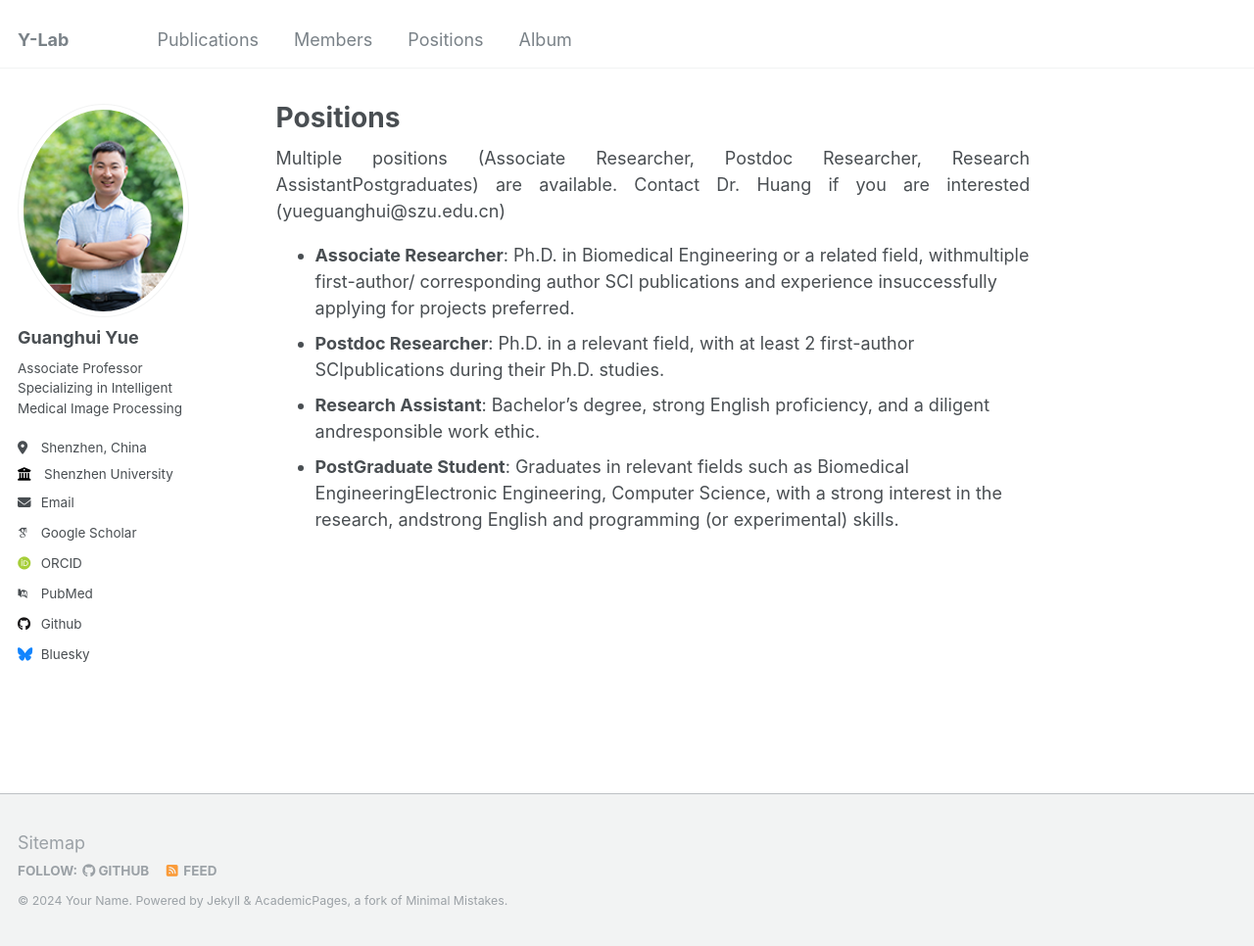
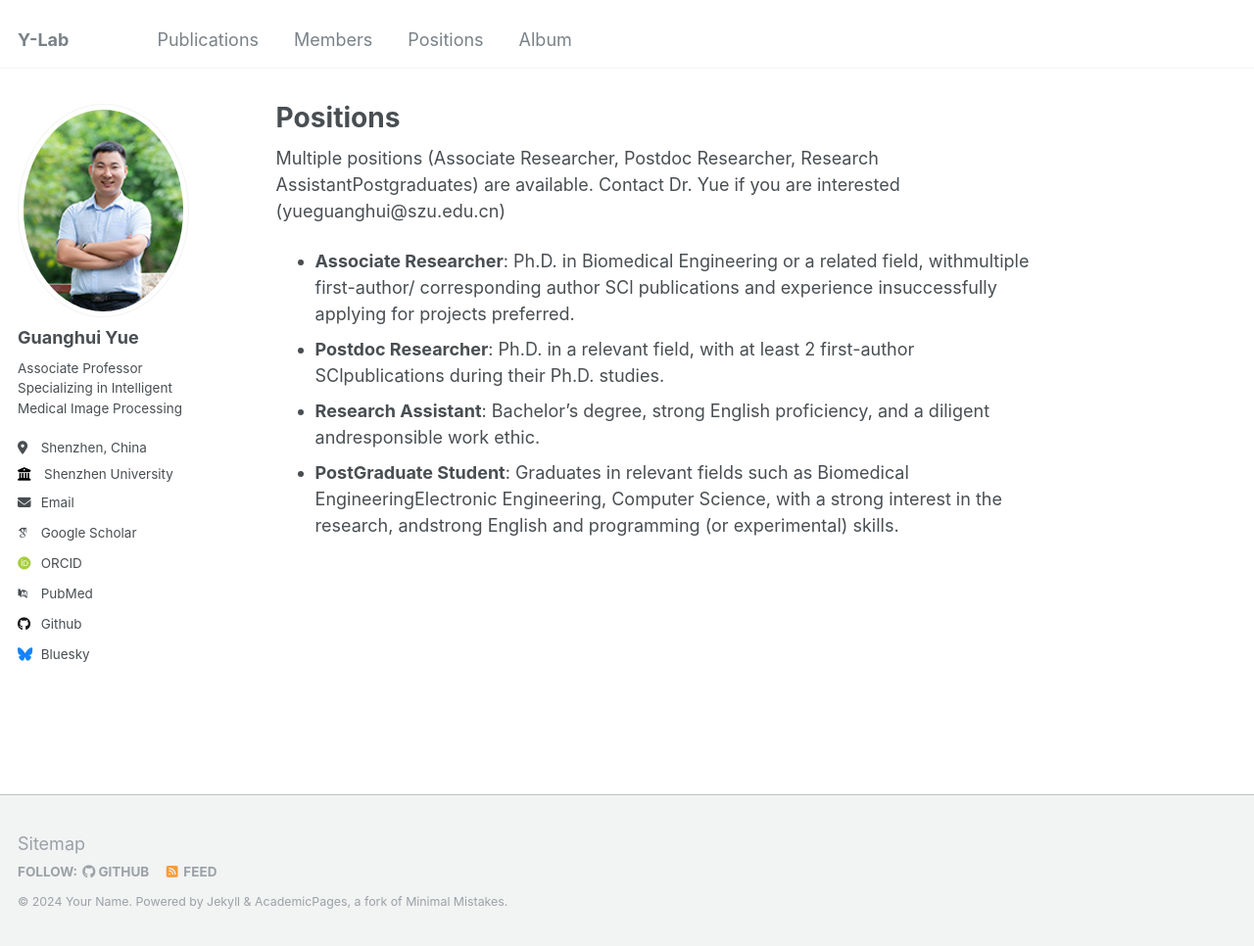
Before and after one commit to Guanghui-Yue/Guanghui-Yue.github.io, a Jekyll site: the page built from _pages/position.md, in a window 1280 px wide and 966 px high. Shown: the whole window at 98% size. Built offline with Jekyll 4.4.1, drawn with Linux system fonts in a browser that asks for light colours; some web fonts are replaced.

Commit message:
Update position.md

```diff
--- a/_pages/position.md
+++ b/_pages/position.md
@@ -3,13 +3,9 @@ permalink: /position/
 title: "Positions"
 author_profile: true
 redirect_from:
-
 ---
 
-<div style="text-align:justify;">
-Multiple positions (Associate Researcher, Postdoc Researcher, Research AssistantPostgraduates) are available. Contact Dr. Huang if you are interested (yueguanghui@szu.edu.cn)
-</div>
-
+Multiple positions (Associate Researcher, Postdoc Researcher, Research AssistantPostgraduates) are available. Contact Dr. Yue if you are interested (yueguanghui@szu.edu.cn)
 - **Associate Researcher**: Ph.D. in Biomedical Engineering or a related field, withmultiple first-author/ corresponding author SCl publications and experience insuccessfully applying for projects preferred.
 - **Postdoc Researcher**: Ph.D. in a relevant field, with at least 2 first-author SClpublications during their Ph.D. studies.
 - **Research Assistant**: Bachelor's degree, strong English proficiency, and a diligent andresponsible work ethic.
```
